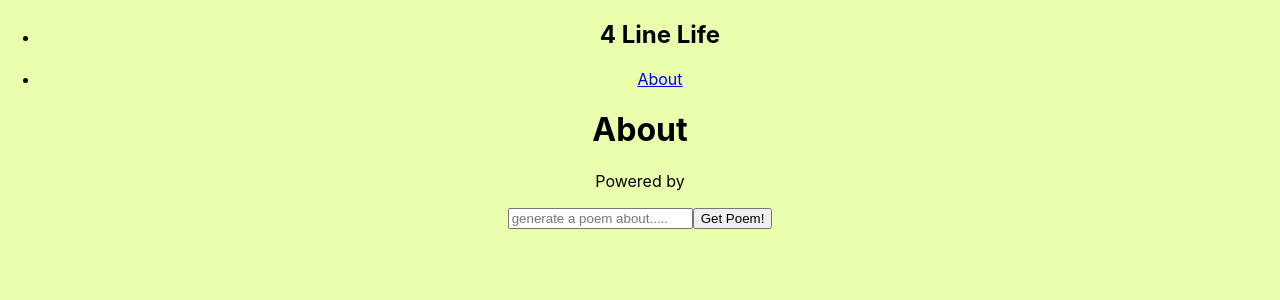
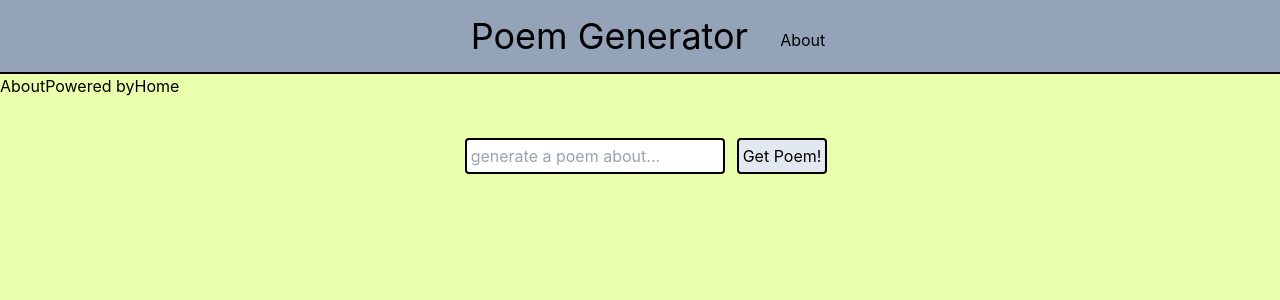
Before and after one commit to dreymoreau/poem_lines, a React (Create React App) app: page /about in a window 1280 px wide. Shown: the top 300 px of the page. Built offline with nearby package versions, Linux system fonts and the light colour scheme; the HTML template or start-up script is replaced by a standard one.

Commit message:
made changes to layout

```diff
--- a/public/index.html
+++ b/public/index.html
@@ -2,7 +2,6 @@
 <html lang="en">
   <head>
     <meta charset="utf-8" />
-    <link rel="icon" href="%PUBLIC_URL%/favicon.ico" />
     <meta name="viewport" content="width=device-width, initial-scale=1" />
     <meta name="theme-color" content="#000000" />
     <meta
@@ -24,7 +23,7 @@
       work correctly both with client-side routing and a non-root public URL.
       Learn how to configure a non-root public URL by running `npm run build`.
     -->
-    <title>React App</title>
+    <title>Cohere Generate App</title>
   </head>
   <body>
     <noscript>You need to enable JavaScript to run this app.</noscript>
--- a/src/components/About.js
+++ b/src/components/About.js
@@ -2,10 +2,12 @@ import React from 'react'
 import '../index.css';
 
 const About = () => {
+
   return (
-    <div>
+    <div className='flex flex-row'>
         <h1>About</h1>
         <p>Powered by</p>
+        <p>Home</p>
     </div>
   )
 }
--- a/src/components/Data.js
+++ b/src/components/Data.js
@@ -1,12 +1,19 @@
 import { useState }from 'react'
 import axios from 'axios'
+import Nav from './Nav'
 
 const SendData = () => {
 
   const[data, setData] = useState('')
   const [results, setResults] = useState(null)
-  const [error, setError] = useState(null);
+  const [error, setError] = useState(null)
+  const [removeInput, setRemoveInput] = useState(true)
 
+  const linkTo = (e) => {
+    // passing in the function to switch it to false when the About li is clicked
+    // redirect to About page and hide navbar
+    setRemoveInput(false)
+}
 
 const options = {
   method: 'POST',
@@ -54,13 +61,13 @@ const handleData = (e) => {
   return(
     <div>
         <div>
-         <form action="submit" onSubmit={handleData}>
+         <form className="mt-10"action="submit" onSubmit={handleData}>
                 <label id="text"></label>
-               <input type='text' placeholder="generate a poem about....." required/>
-              <button type='submit'>Get Poem!</button>
+               <input type='text' placeholder="generate a poem about..." className="border-2 border-black border-solid ml-3 p-1 rounded" required/>
+              <button className="border-2 border-black border-solid bg-slate-200 ml-3 p-1 rounded hover:bg-red-100 cursor-pointer; "type='submit'>Get Poem!</button>
         </form>
         </div>
-        <div>
+        <div className="flex w-96 justify-center bg-green-300">
             {results && <div>
                 <p>{data}</p>
                 </div>}
--- a/src/components/Nav.js
+++ b/src/components/Nav.js
@@ -3,26 +3,27 @@ import { Link } from 'react-router-dom'
 import { useState } from 'react'
 
 const Nav = () => {
+
     const [updateNav, setUpdateNav] = useState(true)
+    const [removeGetData, setRemoveGetData] = useState(true)
 
     const linkTo = (e) => {
         // passing in the function to switch it to false when the About li is clicked
         // redirect to About page and hide navbar
         setUpdateNav(false)
+        setRemoveGetData(false)
     }
+
   return (
     <div>
-        <nav>
-            <ul>
-                <li><h1>4 Line Life</h1></li>
+        <header className='flex flex-row justify-center bg-slate-400 border-b-2 border-black border-solid'>
+                <h1 className="text-4xl p-4">Poem Generator</h1>
 
-                {updateNav && <li>
+                {updateNav &&
                 <Link to="/about" onClick={linkTo}>
-                    <p>About</p>
-                </Link>
-                </li>}
-            </ul>
-        </nav>
+                    <p className='ml-4 mt-7'>About</p>
+                </Link>}
+        </header>
     </div>
   )
 }
--- a/src/index.css
+++ b/src/index.css
@@ -1,5 +1,11 @@
+@tailwind base;
+@tailwind components;
+@tailwind utilities;
+
+
 body {
   margin: 0;
+  padding: 0;
   font-family: -apple-system, BlinkMacSystemFont, 'Segoe UI', 'Roboto', 'Oxygen',
     'Ubuntu', 'Cantarell', 'Fira Sans', 'Droid Sans', 'Helvetica Neue',
     sans-serif;
--- a/tailwind.config.js
+++ b/tailwind.config.js
@@ -1,6 +1,8 @@
 /** @type {import('tailwindcss').Config} */
 module.exports = {
-  content: [],
+  content: [
+    "./src/**/*.{js,jsx,ts,tsx}",
+  ],
   theme: {
     extend: {},
   },
```
Also changed, not shown: 1 other file (tests, documents, lock files or other folders).
